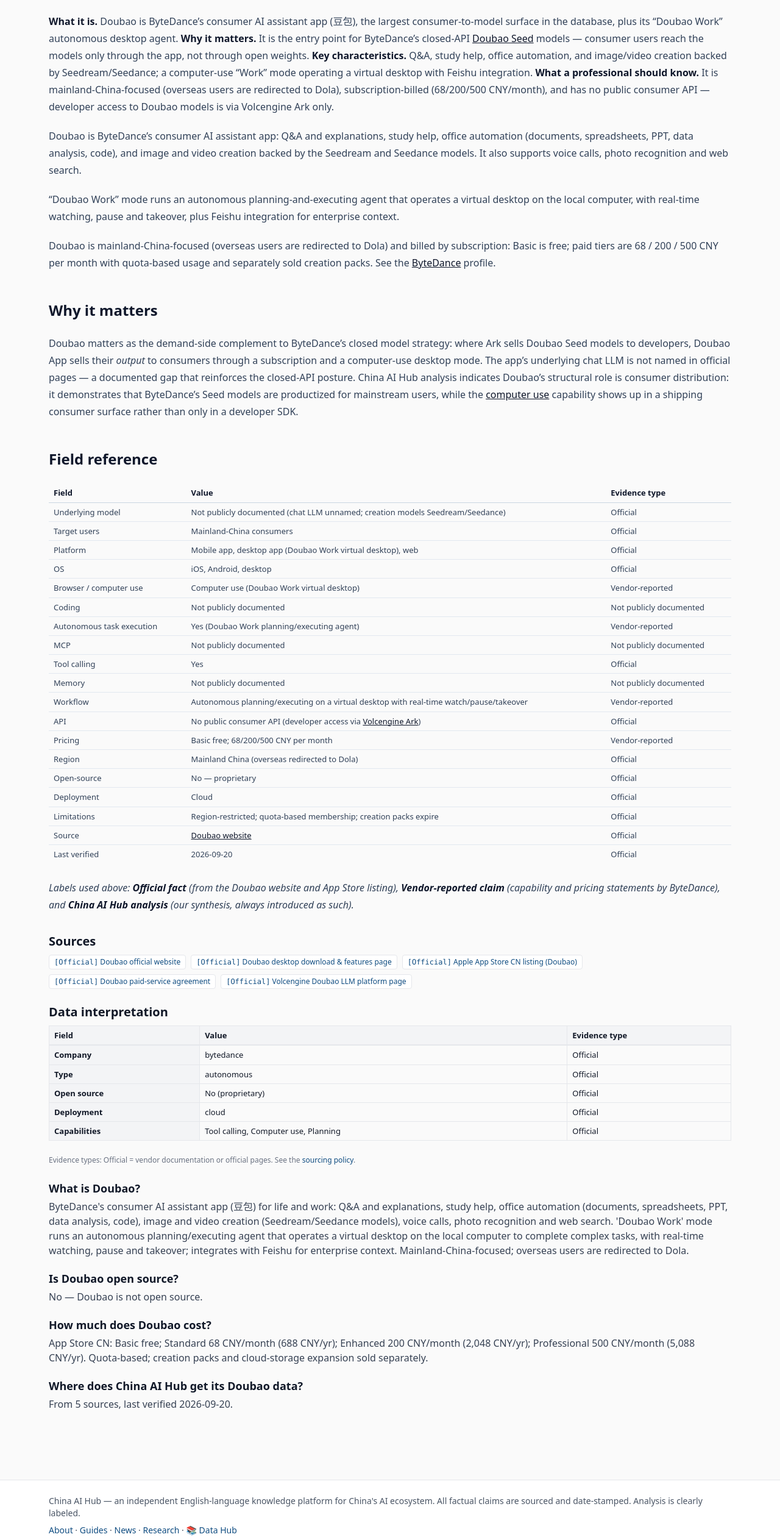
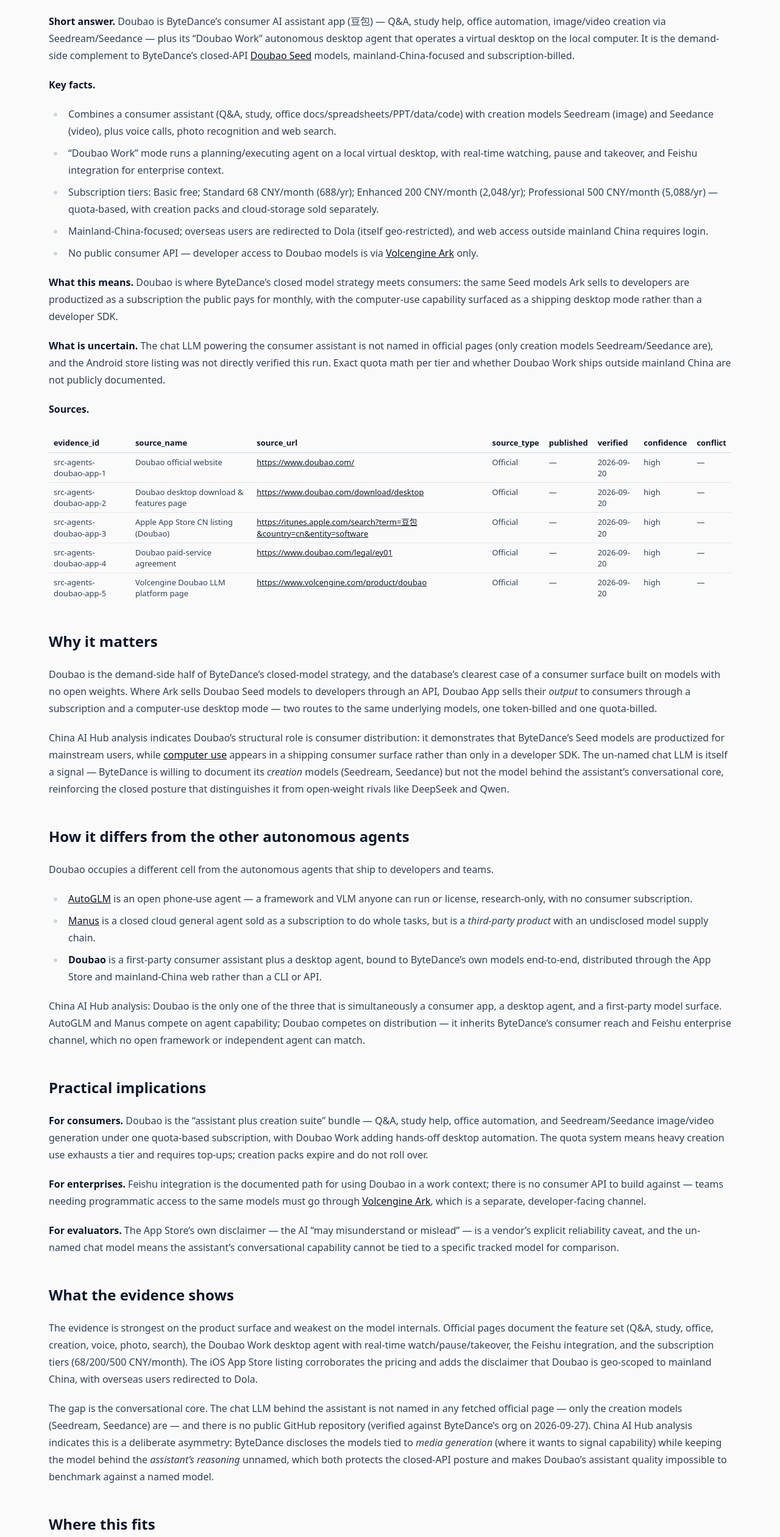
Before and after one commit to martinxionbiotech-max/china-ai-hub, an Astro site: page /agents/doubao-app in a window 1280 px wide. Shown: the part 2052-4573 px from the top of the page at 61% size. Built offline with nearby package versions, Linux system fonts and the light colour scheme; Astro itself is replaced by a stand-in of ours.

Commit message:
agents: deepen doubao-app (original analysis, batch 2 final)

```diff
--- a/src/content/agents/doubao-app.md
+++ b/src/content/agents/doubao-app.md
@@ -59,17 +59,73 @@ sources:
     last_verified: "2026-09-20"
     confidence: high
 ---
-**What it is.** Doubao is ByteDance's consumer AI assistant app (豆包), the largest consumer-to-model surface in the database, plus its "Doubao Work" autonomous desktop agent. **Why it matters.** It is the entry point for ByteDance's closed-API [Doubao Seed](/models/doubao-seed-2-1-pro/) models — consumer users reach the models only through the app, not through open weights. **Key characteristics.** Q&A, study help, office automation, and image/video creation backed by Seedream/Seedance; a computer-use "Work" mode operating a virtual desktop with Feishu integration. **What a professional should know.** It is mainland-China-focused (overseas users are redirected to Dola), subscription-billed (68/200/500 CNY/month), and has no public consumer API — developer access to Doubao models is via Volcengine Ark only.
+**Short answer.** Doubao is ByteDance's consumer AI assistant app (豆包) — Q&A, study help, office automation, image/video creation via Seedream/Seedance — plus its "Doubao Work" autonomous desktop agent that operates a virtual desktop on the local computer. It is the demand-side complement to ByteDance's closed-API [Doubao Seed](/models/doubao-seed-2-1-pro/) models, mainland-China-focused and subscription-billed.
 
-Doubao is ByteDance's consumer AI assistant app: Q&A and explanations, study help, office automation (documents, spreadsheets, PPT, data analysis, code), and image and video creation backed by the Seedream and Seedance models. It also supports voice calls, photo recognition and web search.
+**Key facts.**
 
-"Doubao Work" mode runs an autonomous planning-and-executing agent that operates a virtual desktop on the local computer, with real-time watching, pause and takeover, plus Feishu integration for enterprise context.
+- Combines a consumer assistant (Q&A, study, office docs/spreadsheets/PPT/data/code) with creation models Seedream (image) and Seedance (video), plus voice calls, photo recognition and web search.
+- "Doubao Work" mode runs a planning/executing agent on a local virtual desktop, with real-time watching, pause and takeover, and Feishu integration for enterprise context.
+- Subscription tiers: Basic free; Standard 68 CNY/month (688/yr); Enhanced 200 CNY/month (2,048/yr); Professional 500 CNY/month (5,088/yr) — quota-based, with creation packs and cloud-storage sold separately.
+- Mainland-China-focused; overseas users are redirected to Dola (itself geo-restricted), and web access outside mainland China requires login.
+- No public consumer API — developer access to Doubao models is via [Volcengine Ark](/api/ark/) only.
 
-Doubao is mainland-China-focused (overseas users are redirected to Dola) and billed by subscription: Basic is free; paid tiers are 68 / 200 / 500 CNY per month with quota-based usage and separately sold creation packs. See the [ByteDance](/companies/bytedance/) profile.
+**What this means.** Doubao is where ByteDance's closed model strategy meets consumers: the same Seed models Ark sells to developers are productized as a subscription the public pays for monthly, with the computer-use capability surfaced as a shipping desktop mode rather than a developer SDK.
+
+**What is uncertain.** The chat LLM powering the consumer assistant is not named in official pages (only creation models Seedream/Seedance are), and the Android store listing was not directly verified this run. Exact quota math per tier and whether Doubao Work ships outside mainland China are not publicly documented.
+
+**Sources.**
+
+| evidence_id | source_name | source_url | source_type | published | verified | confidence | conflict |
+|---|---|---|---|---|---|---|---|
+| src-agents-doubao-app-1 | Doubao official website | https://www.doubao.com/ | Official | — | 2026-09-20 | high | — |
+| src-agents-doubao-app-2 | Doubao desktop download & features page | https://www.doubao.com/download/desktop | Official | — | 2026-09-20 | high | — |
+| src-agents-doubao-app-3 | Apple App Store CN listing (Doubao) | https://itunes.apple.com/search?term=%E8%B1%86%E5%8C%85&country=cn&entity=software | Official | — | 2026-09-20 | high | — |
+| src-agents-doubao-app-4 | Doubao paid-service agreement | https://www.doubao.com/legal/ey01 | Official | — | 2026-09-20 | high | — |
+| src-agents-doubao-app-5 | Volcengine Doubao LLM platform page | https://www.volcengine.com/product/doubao | Official | — | 2026-09-20 | high | — |
 
 ## Why it matters
 
-Doubao matters as the demand-side complement to ByteDance's closed model strategy: where Ark sells Doubao Seed models to developers, Doubao App sells their *output* to consumers through a subscription and a computer-use desktop mode. The app's underlying chat LLM is not named in official pages — a documented gap that reinforces the closed-API posture. China AI Hub analysis indicates Doubao's structural role is consumer distribution: it demonstrates that ByteDance's Seed models are productized for mainstream users, while the [computer use](/technology/computer-use/) capability shows up in a shipping consumer surface rather than only in a developer SDK.
+Doubao is the demand-side half of ByteDance's closed-model strategy, and the database's clearest case of a consumer surface built on models with no open weights. Where Ark sells Doubao Seed models to developers through an API, Doubao App sells their *output* to consumers through a subscription and a computer-use desktop mode — two routes to the same underlying models, one token-billed and one quota-billed.
+
+China AI Hub analysis indicates Doubao's structural role is consumer distribution: it demonstrates that ByteDance's Seed models are productized for mainstream users, while [computer use](/technology/computer-use/) appears in a shipping consumer surface rather than only in a developer SDK. The un-named chat LLM is itself a signal — ByteDance is willing to document its *creation* models (Seedream, Seedance) but not the model behind the assistant's conversational core, reinforcing the closed posture that distinguishes it from open-weight rivals like DeepSeek and Qwen.
+
+## How it differs from the other autonomous agents
+
+Doubao occupies a different cell from the autonomous agents that ship to developers and teams.
+
+- **[AutoGLM](/agents/autoglm/)** is an open phone-use agent — a framework and VLM anyone can run or license, research-only, with no consumer subscription.
+- **[Manus](/agents/manus/)** is a closed cloud general agent sold as a subscription to do whole tasks, but is a *third-party product* with an undisclosed model supply chain.
+- **Doubao** is a first-party consumer assistant plus a desktop agent, bound to ByteDance's own models end-to-end, distributed through the App Store and mainland-China web rather than a CLI or API.
+
+China AI Hub analysis: Doubao is the only one of the three that is simultaneously a consumer app, a desktop agent, and a first-party model surface. AutoGLM and Manus compete on agent capability; Doubao competes on distribution — it inherits ByteDance's consumer reach and Feishu enterprise channel, which no open framework or independent agent can match.
+
+## Practical implications
+
+**For consumers.** Doubao is the "assistant plus creation suite" bundle — Q&A, study help, office automation, and Seedream/Seedance image/video generation under one quota-based subscription, with Doubao Work adding hands-off desktop automation. The quota system means heavy creation use exhausts a tier and requires top-ups; creation packs expire and do not roll over.
+
+**For enterprises.** Feishu integration is the documented path for using Doubao in a work context; there is no consumer API to build against — teams needing programmatic access to the same models must go through [Volcengine Ark](/api/ark/), which is a separate, developer-facing channel.
+
+**For evaluators.** The App Store's own disclaimer — the AI "may misunderstand or mislead" — is a vendor's explicit reliability caveat, and the un-named chat model means the assistant's conversational capability cannot be tied to a specific tracked model for comparison.
+
+## What the evidence shows
+
+The evidence is strongest on the product surface and weakest on the model internals. Official pages document the feature set (Q&A, study, office, creation, voice, photo, search), the Doubao Work desktop agent with real-time watch/pause/takeover, the Feishu integration, and the subscription tiers (68/200/500 CNY/month). The iOS App Store listing corroborates the pricing and adds the disclaimer that Doubao is geo-scoped to mainland China, with overseas users redirected to Dola.
+
+The gap is the conversational core. The chat LLM behind the assistant is not named in any fetched official page — only the creation models (Seedream, Seedance) are — and there is no public GitHub repository (verified against ByteDance's org on 2026-09-27). China AI Hub analysis indicates this is a deliberate asymmetry: ByteDance discloses the models tied to *media generation* (where it wants to signal capability) while keeping the model behind the *assistant's reasoning* unnamed, which both protects the closed-API posture and makes Doubao's assistant quality impossible to benchmark against a named model.
+
+## Where this fits
+
+| Workload | Relevance |
+|---|---|
+| Consumer Q&A, study help, inspiration | High |
+| Office automation (docs, spreadsheets, PPT, data, code) | High |
+| Image / video creation (Seedream / Seedance) | High |
+| Agentic desktop automation (Doubao Work) | High |
+| Enterprise work via Feishu | High |
+| Developer / programmatic access | Low (no consumer API; via Ark) |
+| Overseas / non-mainland-China use | Low (redirected to Dola) |
+
+*Relevance judgments are China AI Hub analysis based on documented capabilities, not vendor claims.*
 
 ## Field reference
 
@@ -95,4 +151,6 @@ Doubao matters as the demand-side complement to ByteDance's closed model strateg
 | Source | [Doubao website](https://www.doubao.com/) | Official |
 | Last verified | 2026-09-20 | Official |
 
+See the [ByteDance](/companies/bytedance/) company profile, the [Volcengine Ark](/api/ark/) platform, the [Doubao Seed 2.1 Pro](/models/doubao-seed-2-1-pro/) model, and the site's [computer use](/technology/computer-use/) and [multimodal AI](/technology/multimodal-ai/) technology pages.
+
 *Labels used above: **Official fact** (from the Doubao website and App Store listing), **Vendor-reported claim** (capability and pricing statements by ByteDance), and **China AI Hub analysis** (our synthesis, always introduced as such).*
```
